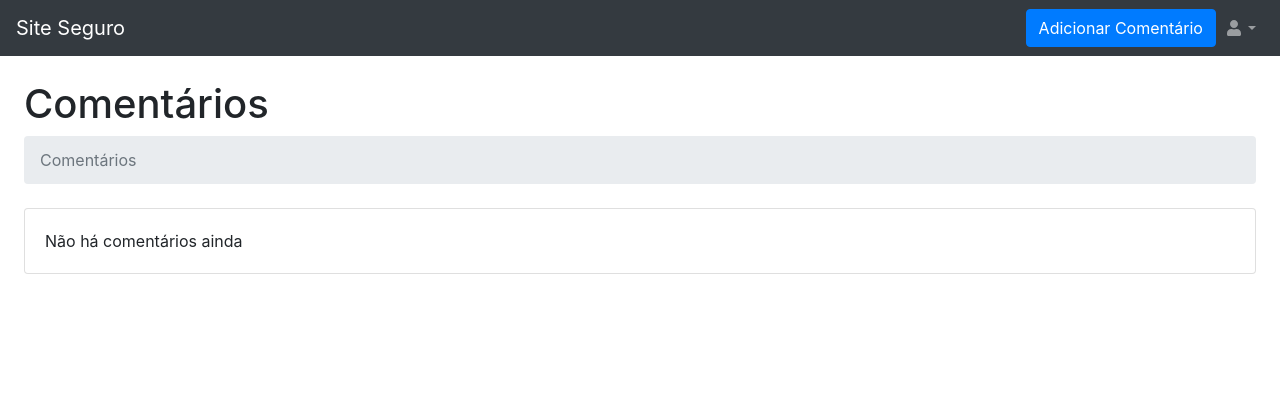
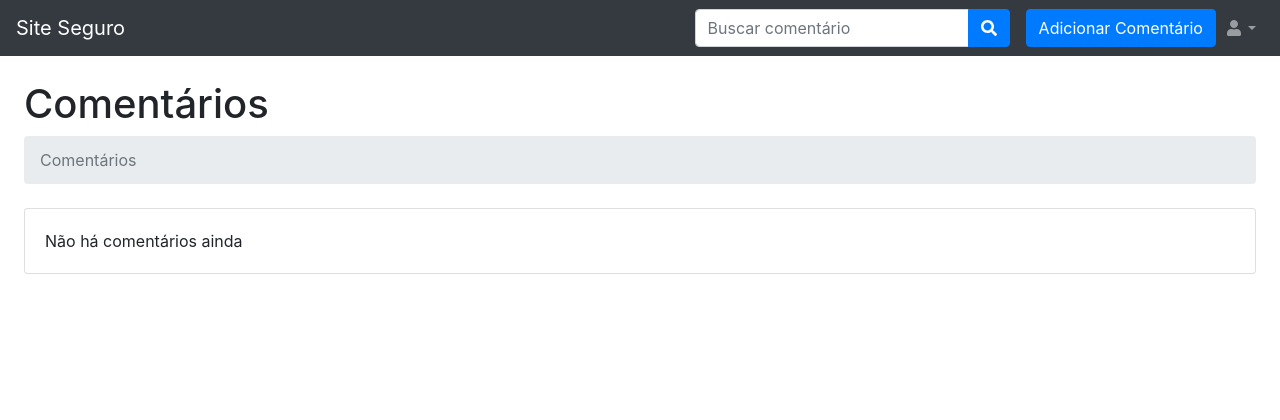
Before and after one commit to igbcampos/siteinseguro, a Django app: page / in a window 1280 px wide. Shown: the top 420 px of the page. Run offline with Django 3.2, Linux system fonts and the light colour scheme; the visitor is signed in with stand-in values (Sample User, id 1); data that the repository does not hold is empty; some libraries are stand-ins or nearby versions.

Commit message:
Adiciona busca de comentários

```diff
--- a/core/templates/index.html
+++ b/core/templates/index.html
@@ -21,7 +21,13 @@
         <nav class="sb-topnav navbar navbar-expand navbar-dark bg-dark">
             <a class="navbar-brand" href="{% url 'inicio' %}">Site Seguro</a>
             <!-- Navbar Search-->
-            <form class="d-none d-md-inline-block form-inline ml-auto mr-0 mr-md-3 my-2 my-md-0">
+            <form class="d-none d-md-inline-block form-inline ml-auto mr-0 mr-md-3 my-2 my-md-0" action="{% url 'inicio' %}" method="GET">
+                <div class="input-group">
+                    <input class="form-control" type="text" name="busca" placeholder="Buscar comentário" aria-label="Search" aria-describedby="basic-addon2" value="{{ busca }}" />
+                    <div class="input-group-append">
+                        <button class="btn btn-primary" type="button"><i class="fas fa-search"></i></button>
+                    </div>
+                </div>
 
             </form>
             <button type="button" class="btn btn-primary" data-toggle="modal" data-target="#exampleModal">
--- a/core/views.py
+++ b/core/views.py
@@ -8,8 +8,11 @@ from . import models
 
 @login_required(login_url='/login')
 
-def inicio(request):
-    contexto = {'comentarios': models.Comentario.objects.all().order_by('-data')}
+def inicio(request, busca=None):
+    if request.GET.get('busca'):
+        contexto = {'comentarios': models.Comentario.objects.filter(titulo__contains=request.GET.get('busca')).order_by('-data'), 'busca': request.GET.get('busca')}
+    else:
+        contexto = {'comentarios': models.Comentario.objects.all().order_by('-data')}
     return render(request, 'index.html', contexto)
 
 def login(request):
```
